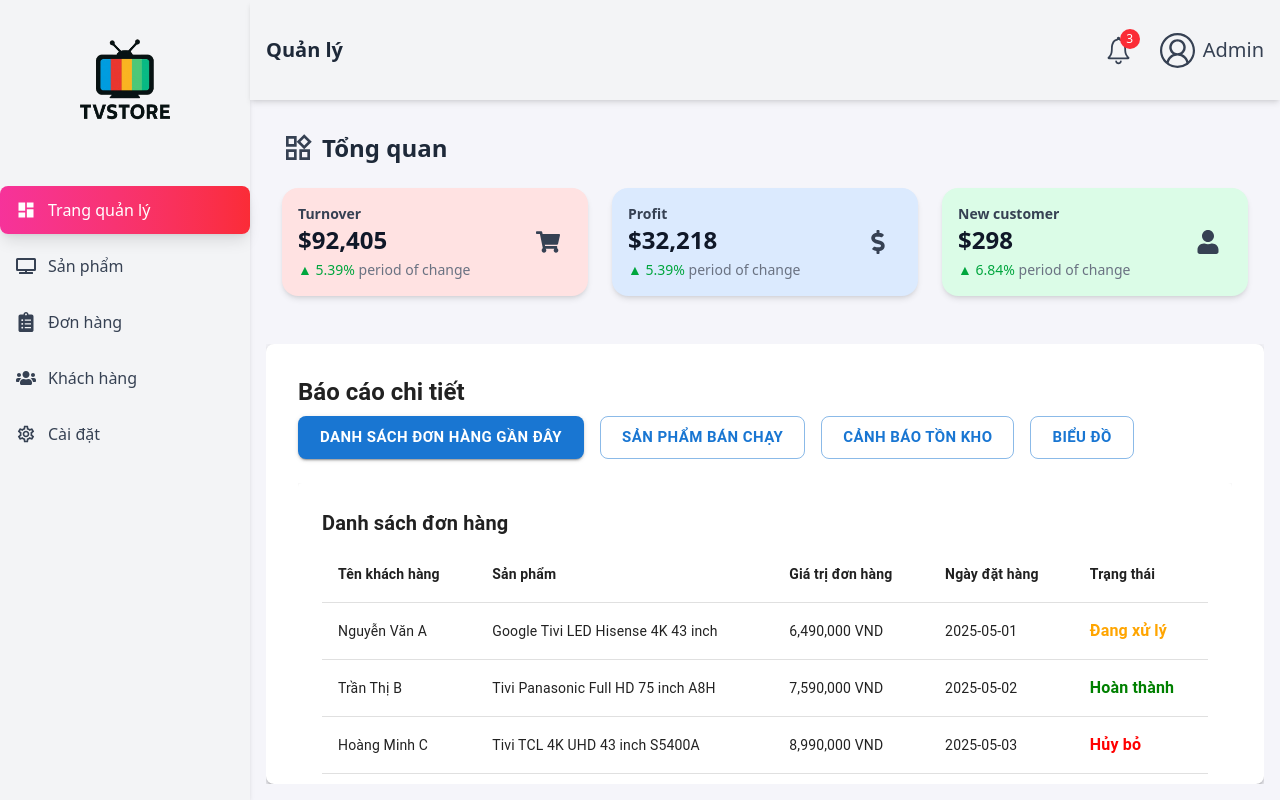
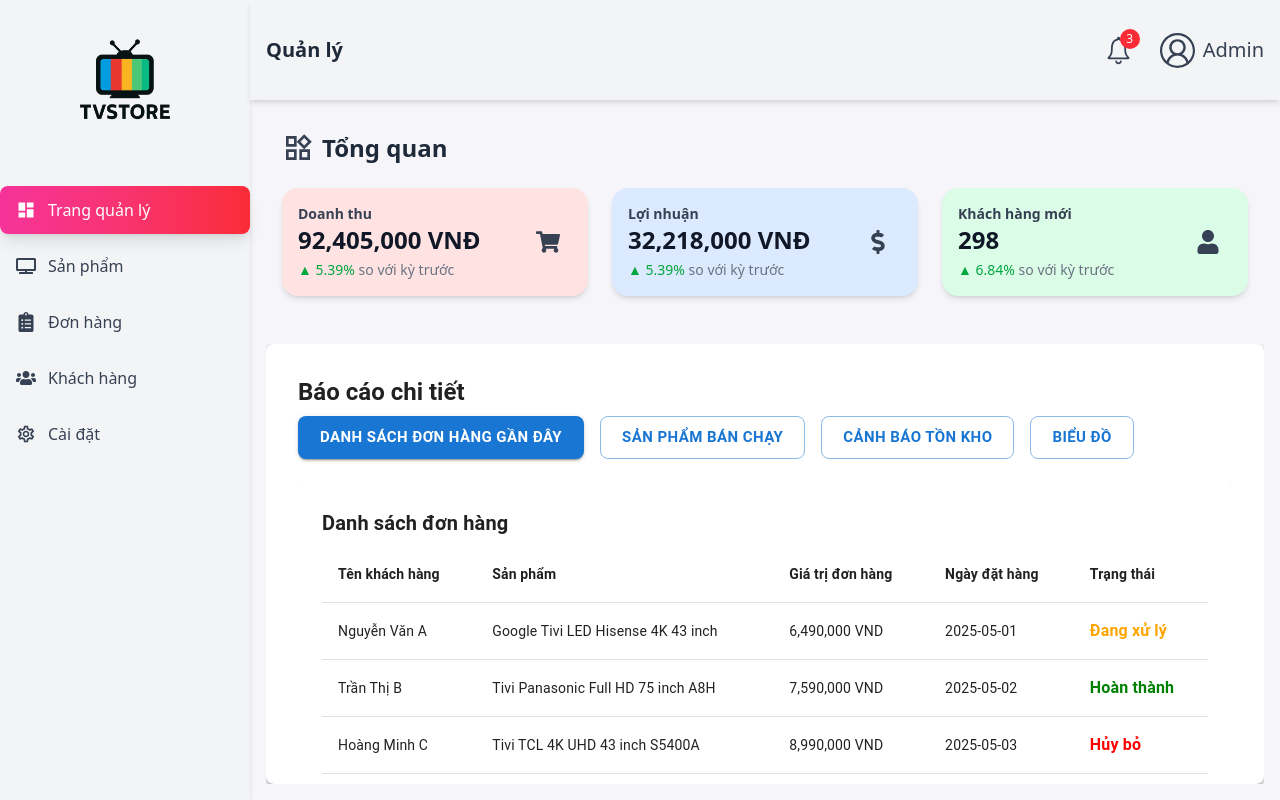
Before and after one commit to HoVanSang22636671/PTGUD_tv-store-react, a React (Vite) app in the folder tv_store/client/: page /admin in a window 1280 px wide. Built offline with nearby package versions, Linux system fonts and the light colour scheme; no server answers.

Commit message:
27. Fix Overview

```diff
--- a/tv_store/client/src/components/AdminComponents/Overview.jsx
+++ b/tv_store/client/src/components/AdminComponents/Overview.jsx
@@ -3,15 +3,15 @@ import { FaShoppingCart, FaDollarSign, FaUser } from "react-icons/fa"; // Thay t
 import { MdOutlineWidgets } from "react-icons/md"; // Icon cho Overview Header
 
 // Card Component
-const Card = ({ title, value, percent, icon, bg }) => (
+const Card = ({ title, value, percent, icon, bg, isCurrency }) => (
     <div className={`flex justify-between items-center p-4 rounded-2xl shadow-md transition-transform transform hover:scale-105 ${bg}`}>
         <div className="text-left">
             <p className="text-sm font-semibold text-gray-700">{title}</p>
             <h3 className="text-2xl font-bold text-gray-900">
-                ${Number(value).toLocaleString()}
+                {isCurrency ? `${Number(value).toLocaleString()} VNĐ` : Number(value).toLocaleString()}
             </h3>
             <p className="text-sm text-green-600 mt-1">
-                ▲ {percent}% <span className="text-gray-500">period of change</span>
+                ▲ {percent}% <span className="text-gray-500">so với kỳ trước</span>
             </p>
         </div>
         {/* Render Icon */}
@@ -24,8 +24,8 @@ const Card = ({ title, value, percent, icon, bg }) => (
 function Overview() {
     // Static data for display
     const data = {
-        turnover: 92405,
-        profit: 32218,
+        turnover: 92405000,
+        profit: 32218000,
         customer: 298,
     };
 
@@ -40,25 +40,28 @@ function Overview() {
             {/* Cards */}
             <div className="grid grid-cols-1 md:grid-cols-3 gap-6">
                 <Card
-                    title="Turnover"
+                    title="Doanh thu"
                     value={data.turnover}
                     percent={5.39}
                     icon={<FaShoppingCart />}
                     bg="bg-red-100"
+                    isCurrency={true} // Hiển thị mệnh giá VNĐ
                 />
                 <Card
-                    title="Profit"
+                    title="Lợi nhuận"
                     value={data.profit}
                     percent={5.39}
                     icon={<FaDollarSign />}
                     bg="bg-blue-100"
+                    isCurrency={true} // Hiển thị mệnh giá VNĐ
                 />
                 <Card
-                    title="New customer"
+                    title="Khách hàng mới"
                     value={data.customer}
                     percent={6.84}
                     icon={<FaUser />}
                     bg="bg-green-100"
+                    isCurrency={false} // Không hiển thị mệnh giá VNĐ
                 />
             </div>
         </div>
```
